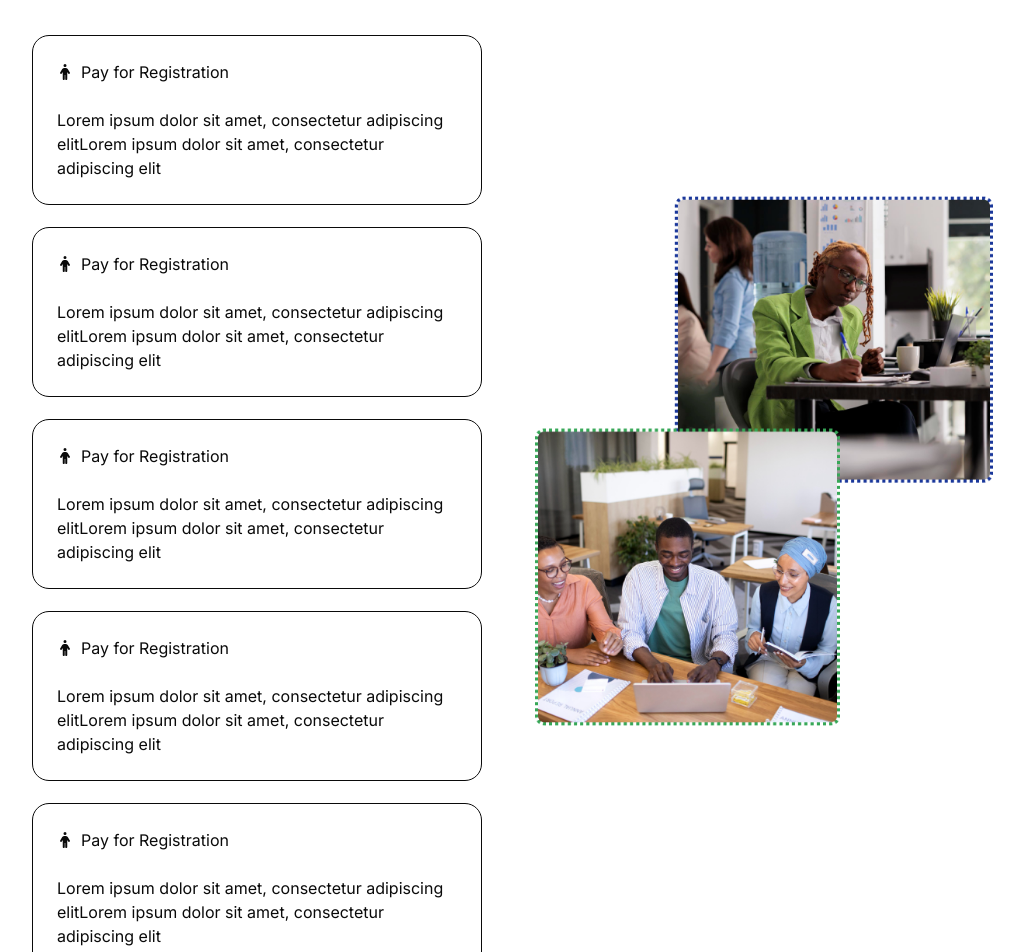
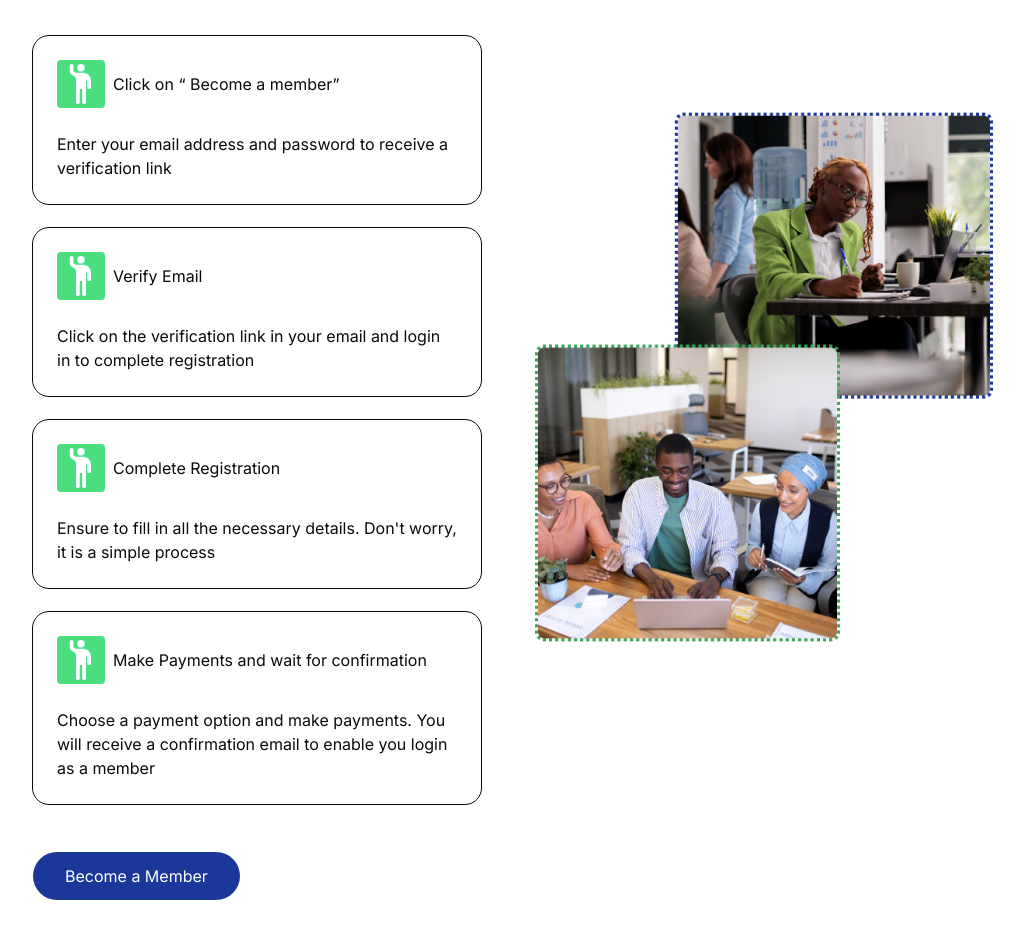
Before and after one commit to Edema-wxd/ican-frontend, a Next.js app: page /about-us/how-it-works in a window 1280 px wide. Shown: the part 840-1792 px from the top of the page, without its empty margins (127-1151 px from the left). Built offline with nearby package versions, Linux system fonts and the light colour scheme; a web font is replaced by a local one.

Commit message:
fixed the member info content

```diff
--- a/src/components/Meminfo.jsx
+++ b/src/components/Meminfo.jsx
@@ -1,7 +1,7 @@
 import React from "react";
-import { FaPerson } from "react-icons/fa6";
 import Link from "next/link";
 import Image from "next/image";
+import { BsPersonRaisedHand } from "react-icons/bs";
 
 function Meminfo() {
   return (
@@ -19,52 +19,42 @@ function Meminfo() {
           {/* fill according to BA & copy writers design */}
           <div className="p-6 rounded-2xl h-fit outline-1 outline  flex flex-col gap-6 max-w-md ">
             <div className=" h-fit flex flex-row justify-start gap-2 items-center ">
-              <FaPerson />
-              <h5>Pay for Registration </h5>
+              <BsPersonRaisedHand className="w-12 h-12 bg-green-400 fill-white p-1 rounded-sm" />
+              <h5>Click on “ Become a member”</h5>
             </div>
             <p>
-              Lorem ipsum dolor sit amet, consectetur adipiscing elitLorem ipsum
-              dolor sit amet, consectetur adipiscing elit
+              Enter your email address and password to receive a verification
+              link
             </p>
           </div>
           <div className="p-6 rounded-2xl h-fit outline-1 outline  flex flex-col gap-6 max-w-md ">
             <div className=" h-fit flex flex-row justify-start gap-2 items-center ">
-              <FaPerson />
-              <h5>Pay for Registration </h5>
+              <BsPersonRaisedHand className="w-12 h-12 bg-green-400 fill-white p-1 rounded-sm"/>
+              <h5>Verify Email</h5>
             </div>
             <p>
-              Lorem ipsum dolor sit amet, consectetur adipiscing elitLorem ipsum
-              dolor sit amet, consectetur adipiscing elit
+              Click on the verification link in your email and login in to
+              complete registration
             </p>
-          </div>{" "}
+          </div>
           <div className="p-6 rounded-2xl h-fit outline-1 outline  flex flex-col gap-6 max-w-md ">
             <div className=" h-fit flex flex-row justify-start gap-2 items-center ">
-              <FaPerson />
-              <h5>Pay for Registration </h5>
+              <BsPersonRaisedHand className="w-12 h-12 bg-green-400 fill-white p-1 rounded-sm"/>
+              <h5>Complete Registration</h5>
             </div>
             <p>
-              Lorem ipsum dolor sit amet, consectetur adipiscing elitLorem ipsum
-              dolor sit amet, consectetur adipiscing elit
+              Ensure to fill in all the necessary details. Don&apos;t worry, it
+              is a simple process
             </p>
-          </div>{" "}
+          </div>
           <div className="p-6 rounded-2xl h-fit outline-1 outline  flex flex-col gap-6 max-w-md ">
             <div className=" h-fit flex flex-row justify-start gap-2 items-center ">
-              <FaPerson />
-              <h5>Pay for Registration </h5>
+              <BsPersonRaisedHand className="w-12 h-12 bg-green-400 fill-white p-1 rounded-sm"/>
+              <h5>Make Payments and wait for confirmation</h5>
             </div>
             <p>
-              Lorem ipsum dolor sit amet, consectetur adipiscing elitLorem ipsum
-              dolor sit amet, consectetur adipiscing elit
-            </p>
-          </div>{" "}
-          <div className="p-6 rounded-2xl h-fit outline-1 outline  flex flex-col gap-6 max-w-md ">
-            <div className=" h-fit flex flex-row justify-start gap-2 items-center ">
-              <FaPerson />
-              <h5>Pay for Registration </h5>
-            </div>
-            <p>
-              Lorem ipsum dolor sit amet, consectetur adipiscing elitLorem ipsum
-              dolor sit amet, consectetur adipiscing elit
+              Choose a payment option and make payments. You will receive a
+              confirmation email to enable you login as a member
             </p>
           </div>
         </div>
```
